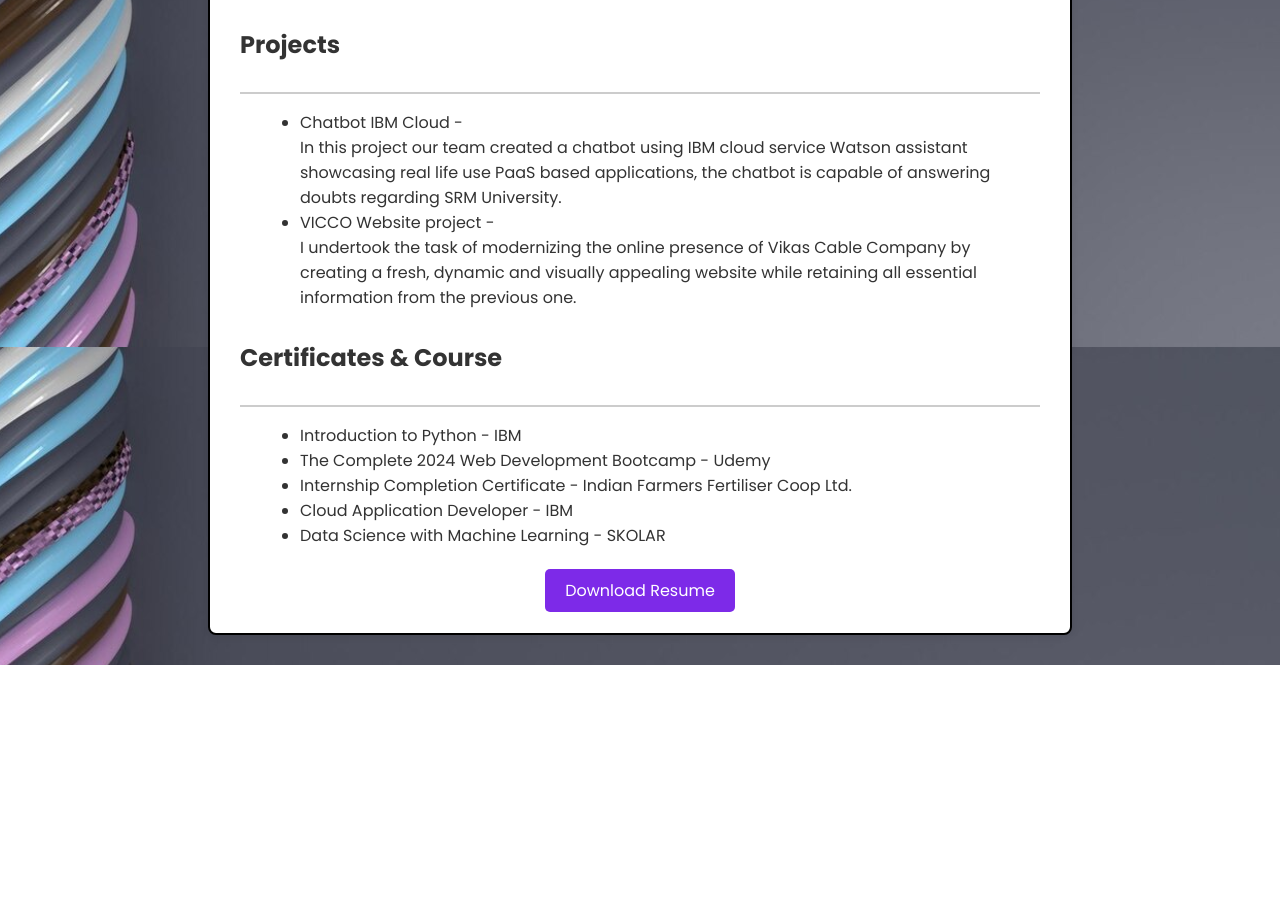
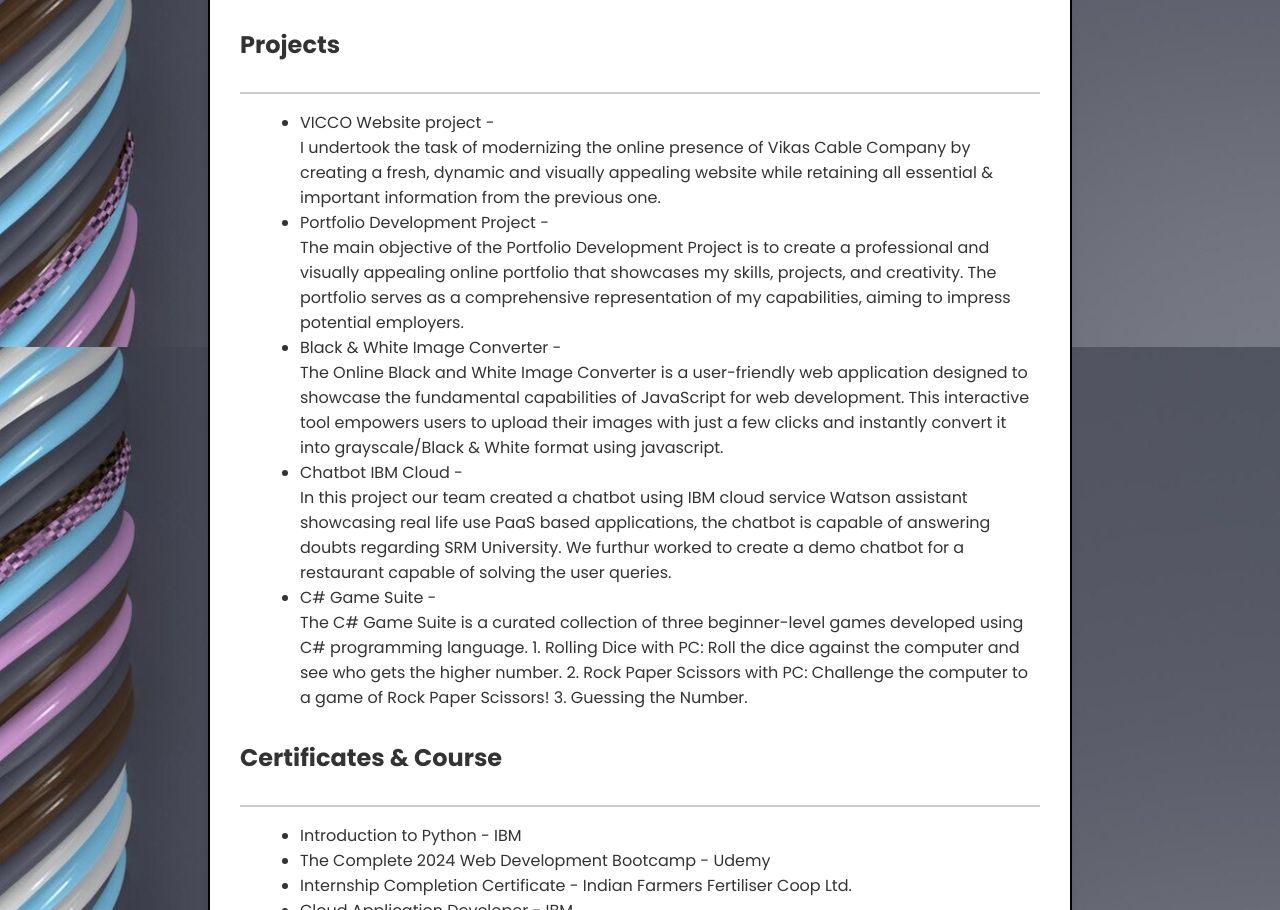
Before and after one commit to GithubRaviSharma/RaviPortfolio, a plain HTML site: page resume.html in a window 1280 px wide. Shown: the part 1253-2163 px from the top of the page. Before the commit the page ends 1918 px from the top, so only its background shows below. Drawn offline with Linux system fonts and the light colour scheme.

Commit message:
Update resume.html

```diff
--- a/resume.html
+++ b/resume.html
@@ -167,14 +167,21 @@
         </div>
         <div class="section-content">
             <ul>
+                <li>VICCO Website project - </li>
+                I undertook the task of modernizing the online presence of Vikas Cable Company by creating a fresh, dynamic and visually appealing website while retaining all essential & important information from the previous one.</li>
+                <li>Portfolio Development Project - </li>
+                The main objective of the Portfolio Development Project is to create a professional and visually appealing online portfolio that showcases my skills, projects, and creativity. The portfolio serves as a comprehensive representation of my capabilities, aiming to impress potential employers.
+                <li>Black & White Image Converter - </li>
+                The Online Black and White Image Converter is a user-friendly web application designed to showcase the fundamental capabilities of JavaScript for web development. This interactive tool empowers users to upload their images with just a few clicks and instantly convert it into grayscale/Black & White format using javascript.
                 <li>Chatbot IBM Cloud - </li>
-                In this project our team created a chatbot using IBM cloud service Watson assistant showcasing real life use PaaS based applications, the chatbot is capable of answering doubts regarding SRM University.</li>
-                <li>VICCO Website project - </li>
-                I undertook the task of modernizing the online presence of Vikas Cable Company by creating a fresh, dynamic and visually appealing website while retaining all essential information from the previous one.</li>
-            </ul>
+                In this project our team created a chatbot using IBM cloud service Watson assistant showcasing real life use PaaS based applications, the chatbot is capable of answering doubts regarding SRM University. We furthur worked to create a demo chatbot for a restaurant capable of solving the user queries. </li>
+                <li>C# Game Suite - </li>
+                The C# Game Suite is a curated collection of three beginner-level games developed using C# programming language. 1. Rolling Dice with PC: Roll the dice against the computer and see who gets the higher number. 2. Rock Paper Scissors with PC: Challenge the computer to a game of Rock Paper Scissors! 3. Guessing the Number.
         </div>
+
+
+
     </section>
-
     <section class="section">
         <div class="section-header">
             <h2>Certificates & Course</h2>
```
